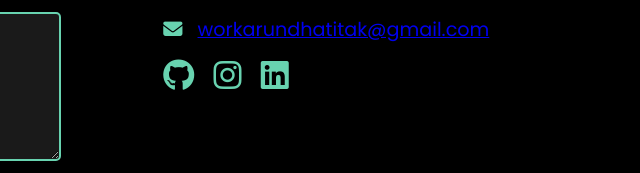
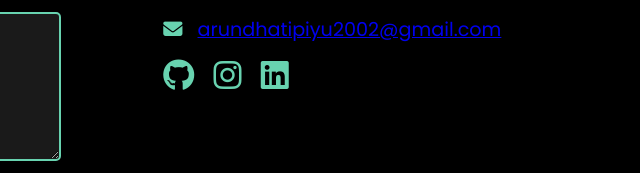
Before and after one commit to Arundhatitak/arundhati-portfolio, a plain HTML site: page contact.html in a window 1280 px wide. Shown: the part 346-519 px from the top of the page, 528-1168 px from the left. Drawn offline with nearby package versions, Linux system fonts and the light colour scheme.

Commit message:
Update contact.html

```diff
--- a/contact.html
+++ b/contact.html
@@ -41,7 +41,7 @@
 
         <div class="contact-container">
             <!-- Contact Form -->
-            <form class="contact-form" action="https://formsubmit.co/workarundhatitak@gmail.com" method="POST">
+            <form class="contact-form" action="https://formsubmit.co/arundhatipiyu2002@gmail.com" method="POST">
                 <input type="text" name="name" placeholder="Your Name" required>
                 <input type="email" name="email" placeholder="Your Email" required>
                 <textarea name="message" placeholder="Your Message" rows="5" required></textarea>
@@ -49,7 +49,7 @@
             </form>
             <!-- Contact Info & Social Links -->
             <div class="contact-info" data-aos="fade-left" data-aos-duration="1200">
-                <p><i class="fa-solid fa-envelope"></i> <a href="mailto:workarundhatitak@gmail.com">workarundhatitak@gmail.com</a></p>
+                <p><i class="fa-solid fa-envelope"></i> <a href="mailto:workarundhatitak@gmail.com">arundhatipiyu2002@gmail.com</a></p>
 
                 <div class="contact-social">
                     <a href="https://github.com/tejendra09" target="_blank"><i class="fa-brands fa-github"></i></a>
```
